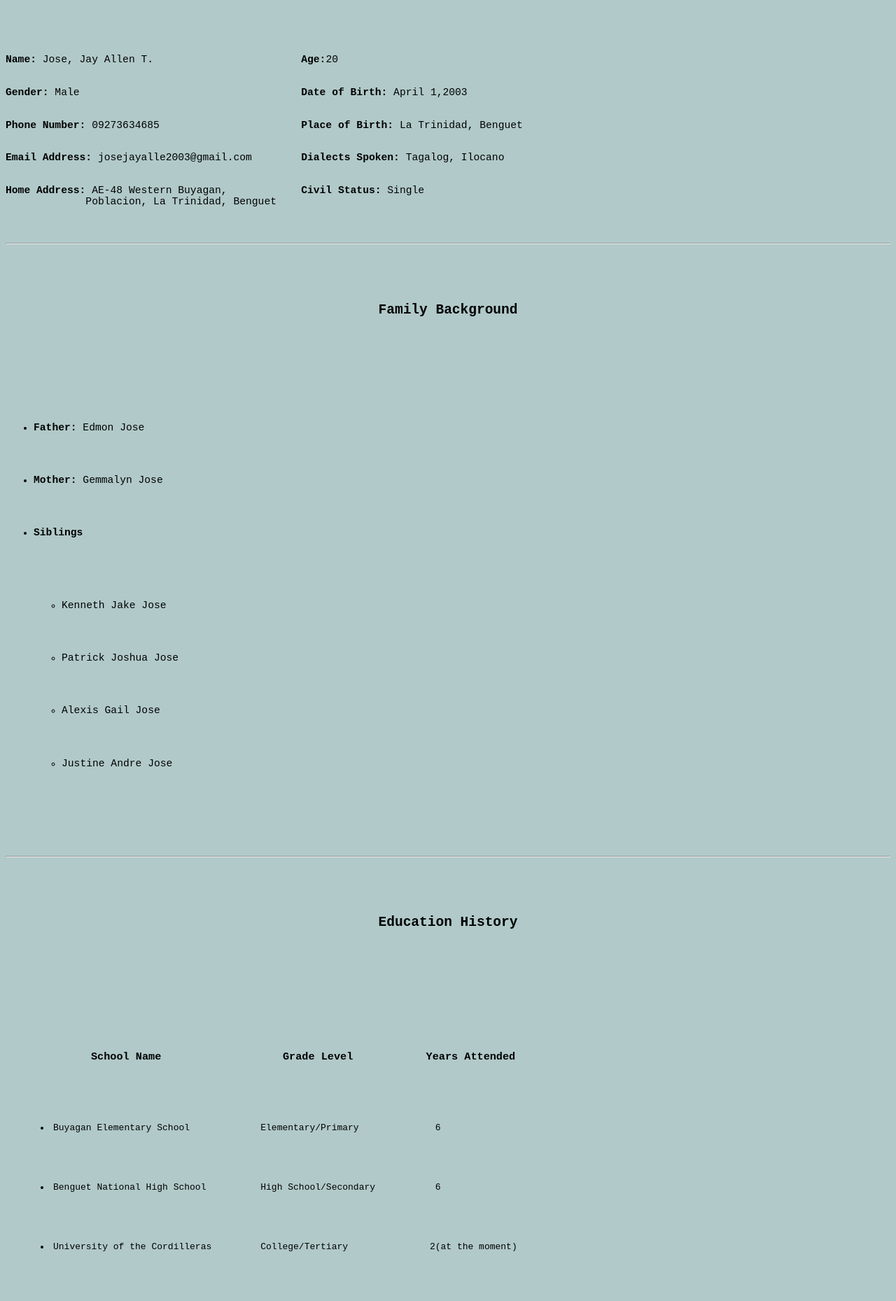
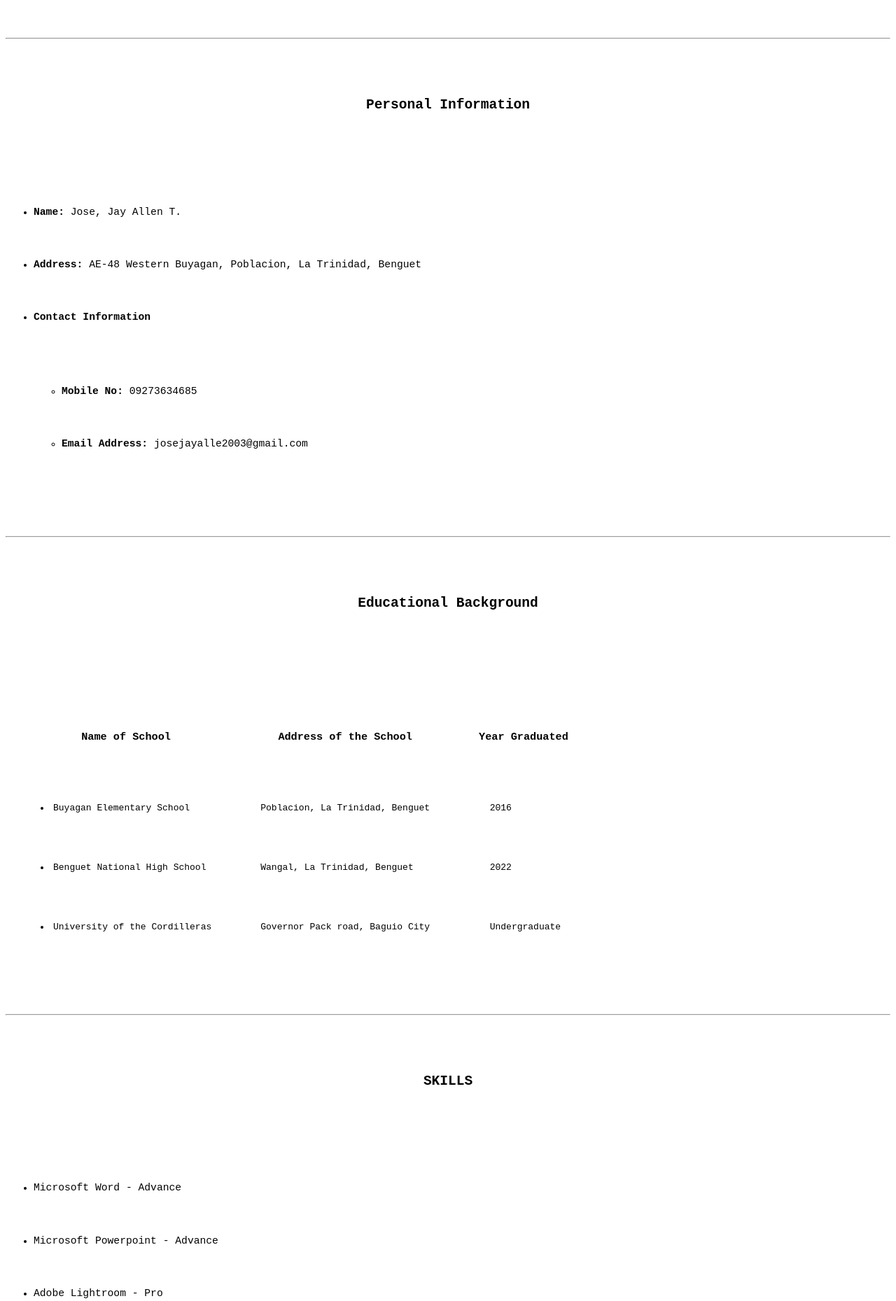
Before and after one commit to JoseJayAllen/222562570-WebApp, a plain HTML site: page biodata.html in a window 1280 px wide. Shown: the part 180-2039 px from the top of the page at 70% size. Drawn offline with Linux system fonts and the light colour scheme.

Commit message:
Pushing my code for biodata 1/16/24

```diff
--- a/biodata.html
+++ b/biodata.html
@@ -5,62 +5,79 @@
     <meta name="viewport" content="width=device-width, initial-scale=1.0">
     <title>PERSONAL BIODATA</title>
 </head>
-<body style="background-color: rgb(177, 201, 201);">
     <pre>
     <center>
     <hr>
     <h1>&nbsp;&nbsp;PERSONAL BIODATA&nbsp;&nbsp;</h1>
-    </hr>
     </center>
-    <p style="font-size: 11pt;"><strong>Name:</strong> Jose, Jay Allen T.&nbsp;&nbsp;&nbsp;&nbsp;&nbsp;&nbsp;&nbsp;&nbsp;&nbsp;&nbsp;&nbsp;&nbsp;&nbsp;&nbsp;&nbsp;&nbsp;&nbsp;&nbsp;&nbsp;&nbsp;&nbsp;&nbsp;&nbsp;&nbsp;<strong>Age:</strong>20
-    <p style="font-size: 11pt;"><strong>Gender:</strong> Male&nbsp;&nbsp;&nbsp;&nbsp;&nbsp;&nbsp;&nbsp;&nbsp;&nbsp;&nbsp;&nbsp;&nbsp;&nbsp;&nbsp;&nbsp;&nbsp;&nbsp;&nbsp;&nbsp;&nbsp;&nbsp;&nbsp;&nbsp;&nbsp;&nbsp;&nbsp;&nbsp;&nbsp;&nbsp;&nbsp;&nbsp;&nbsp;&nbsp;&nbsp;&nbsp;&nbsp;<strong>Date of Birth:</strong> April 1,2003
-    <p style="font-size: 11pt;"><strong>Phone Number:</strong> 09273634685&nbsp;&nbsp;&nbsp;&nbsp;&nbsp;&nbsp;&nbsp;&nbsp;&nbsp;&nbsp;&nbsp;&nbsp;&nbsp;&nbsp;&nbsp;&nbsp;&nbsp;&nbsp;&nbsp;&nbsp;&nbsp;&nbsp;&nbsp;<strong>Place of Birth:</strong> La Trinidad, Benguet
-    <p style="font-size: 11pt;"><strong>Email Address:</strong> josejayalle2003@gmail.com&nbsp;&nbsp;&nbsp;&nbsp;&nbsp;&nbsp;&nbsp;&nbsp;<strong>Dialects Spoken:</strong> Tagalog, Ilocano
-    <p style="font-size: 11pt;"><strong>Home Address:</strong> AE-48 Western Buyagan, &nbsp;&nbsp;&nbsp;&nbsp;&nbsp;&nbsp;&nbsp;&nbsp;&nbsp;&nbsp;&nbsp;<strong>Civil Status:</strong> Single
-             Poblacion, La Trinidad, Benguet</p></p></p></p></p>
     <hr>
     <center>
-    <h2>Family Background</h2>
+        <h2>Personal Information</h2>
     </center>
-
     <ul>
-        <li><p style="font-size: 11pt;"><strong>Father:</strong> Edmon Jose</li></p>
-        <li><p style="font-size: 11pt;"><strong>Mother:</strong> Gemmalyn Jose</li></p>
-        <li><p style="font-size: 11pt;"><strong>Siblings</strong></li> <ul></p>
-                <li><p style="font-size: 11pt;">Kenneth Jake Jose</p></li>
-                <li><p style="font-size: 11pt;">Patrick Joshua Jose</p></li>
-                <li><p style="font-size: 11pt;">Alexis Gail Jose</p></li>
-                <li><p style="font-size: 11pt;">Justine Andre Jose</p></li>
-            </ul>
+    <li><p style="font-size: 11pt;"><strong>Name:</strong> Jose, Jay Allen T.</p></li>
+    <li><p style="font-size: 11pt;"><strong>Address:</strong> AE-48 Western Buyagan, Poblacion, La Trinidad, Benguet</p></li>
+    <li><p style="font-size: 11pt;"><strong>Contact Information</strong></p></li>
+    <ul>
+        <li><p style="font-size: 11pt;"><strong>Mobile No:</strong> 09273634685</p></li>
+        <li><p style="font-size: 11pt;"><strong>Email Address:</strong> josejayalle2003@gmail.com</p></li>
+    </ul>
     </ul>
     <hr>
     <center>
-        <h2>Education History</h2>
+        <h2>Educational Background</h2>
     </center>
     <nav>
         <table cellspacing="30" cellpadding="20">
             <tr>
-                <th><a><h3>School Name</h3></a></th>
-                <th><a><h3>Grade Level</h3></a></th>
-                <th><a><h3>Years Attended</h3></a></th>
+                <th><a><h3>Name of School</h3></a></th>
+                <th><a><h3>Address of the School</h3></a></th>
+                <th><a><h3>Year Graduated</h3></a></th>
             </tr>
             <tr>
                 <td><li>Buyagan Elementary School</li></td>
-                <td>Elementary/Primary</td>
-                <td>&nbsp;&nbsp;6</td>
+                <td>Poblacion, La Trinidad, Benguet</td>
+                <td>&nbsp;&nbsp;2016</td>
             </tr>
             <tr>
                 <td><li>Benguet National High School</li></td>
-                <td>High School/Secondary</td>
-                <td>&nbsp;&nbsp;6</td>
+                <td>Wangal, La Trinidad, Benguet</td>
+                <td>&nbsp;&nbsp;2022</td>
             </tr>
             <tr>
                 <td><li>University of the Cordilleras</li></td>
-                <td>College/Tertiary</td>
-                <td>&nbsp;2(at the moment)</td>
+                <td>Governor Pack road, Baguio City</td>
+                <td>&nbsp;&nbsp;Undergraduate</td>
             </tr>
         </table>
     </nav>
-
+    <hr>
+    <center>
+        <h2>SKILLS</h2>
+    </center>
+    <ul>
+    <li><p style="font-size: 11pt;">Microsoft Word - Advance</p></li>
+    <li><p style="font-size: 11pt;">Microsoft Powerpoint - Advance</p></li>
+    <li><p style="font-size: 11pt;">Adobe Lightroom - Pro</p></li>
+    <li><p style="font-size: 11pt;">Adobe Photoshop - Beginner</p></li>
+    <li><p style="font-size: 11pt;">Video Editing - Advance</p></li>
+    </ul>
+    <hr>
+    <center>
+        <h2>Trainings Attended</h2>
+    </center>
+    <ul>
+    <li><p style="font-size: 11pt;">PC Windows Installation Training</p></li>
+    </ul>
+    <hr>
+    <center>
+        <h2>Interests</h2>
+    </center>
+    <ul>
+        <li><p style="font-size: 11pt;">Digital Games</p></li>
+        <li><p style="font-size: 11pt;">Web Developing</p></li>
+        <li><p style="font-size: 11pt;">Photo/Cinematography</p></li>
+        <li><p style="font-size: 11pt;">Listening Music, Watching movies</p></li>
+    </ul>
 </body>
 </html>
```
